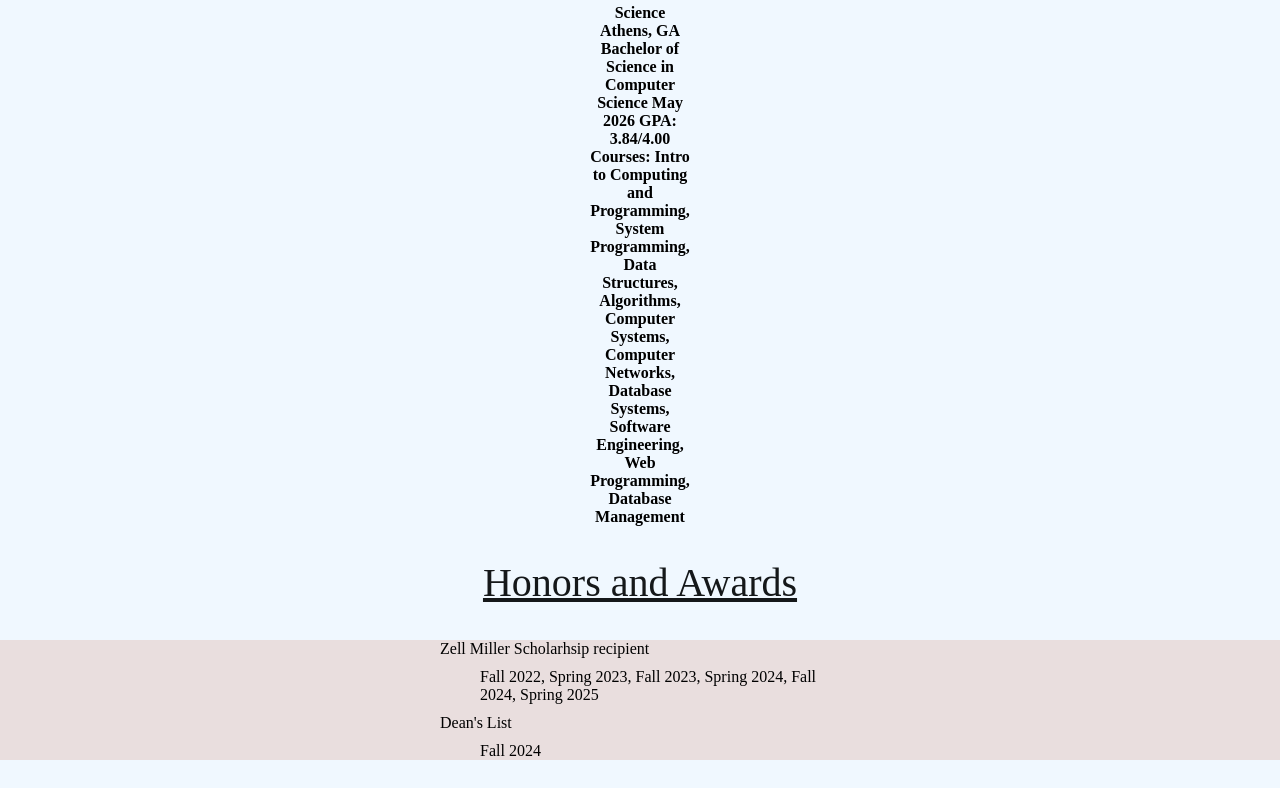
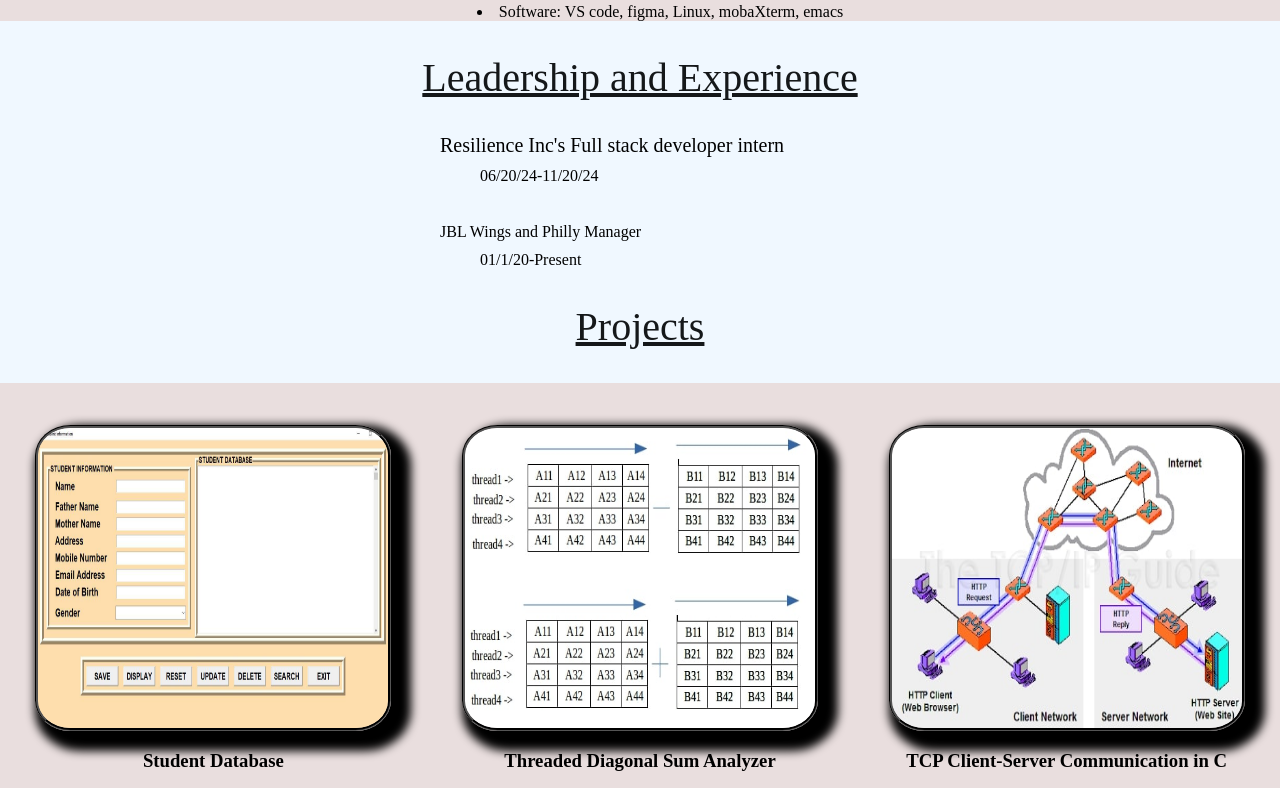
Before and after one commit to JiuChen11/CV, a plain HTML site: page index.html in a window 1280 px wide. Shown: the part 1035-1823 px from the top of the page. Drawn offline with Linux system fonts and the light colour scheme; a web font is replaced by a local one.

Commit message:
Update style.css

```diff
--- a/css/style.css
+++ b/css/style.css
@@ -76,8 +76,8 @@
 	border-style: inset;
 	border-width: 5px;
 	border-color: #15181a;
-	margin-left: 600px;
-	margin-right: 600px;
+	margin-left: 10%;
+	margin-right: 10%;
 
 }
 
@@ -105,10 +105,15 @@
 
 /* Paragraph Styles */
 section p {
+	display: grid;
+	grid-template-columns: 1fr;
+	justify-content: center;
 	text-align: center;
-	margin-left: 590px;
-	margin-right: 590px;
+	margin-left: auto;
+	margin-right: auto;
 	font-weight: bold;
+	max-width: 100%;
+
 }
 
 /* link styles */
@@ -136,7 +141,7 @@
 
 dl {
 	display: grid;
-	background-color: #e9dede;
+	background-color: aliceblue;
 	gap: 10px;
 	grid-template-columns: 25em ;
 	justify-content: center;
@@ -155,23 +160,30 @@
 .three-col {
 	display: grid;
 	grid-template-columns: repeat(3, 1fr);
+	text-align: center;
+	justify-content: center;
 }
 
 .card {
-	box-shadow: 0 4px 8px 0 rgba(0,0,0,0.2);
+	box-shadow: 0 4px 8px 0 rgba(0, 0, 0, 0);
 	transition: 0.5s;
 	background-color: #e9dede;
+	padding-top: 10%;
 }
 
 .card img {
 	display: block;
 	margin: 0 auto;
-
+	box-shadow: 10px 10px 10px 10px black;
+	border-color: #000000;
+	border-style:  groove;
+	border-radius: 10%;
+	max-width:100%;
 }
 
 .card:hover {
-	box-shadow: 0 8px 16px 0 rgba(0,0,0,0.2);
-	outline-color: #447ec0;
+	box-shadow: 5px 5px 5px 5px red;
+	color: red;
   }
 
 /* Contact Page Styles */
```
